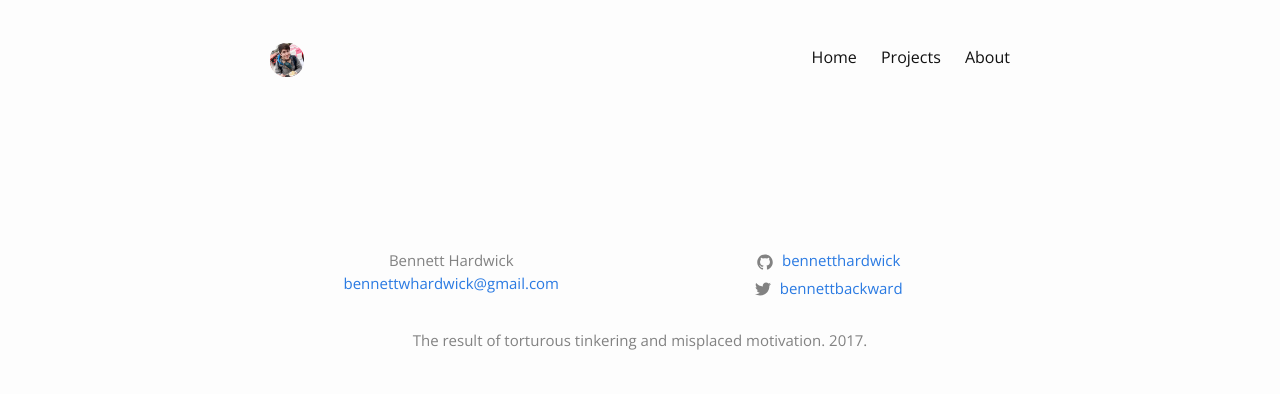
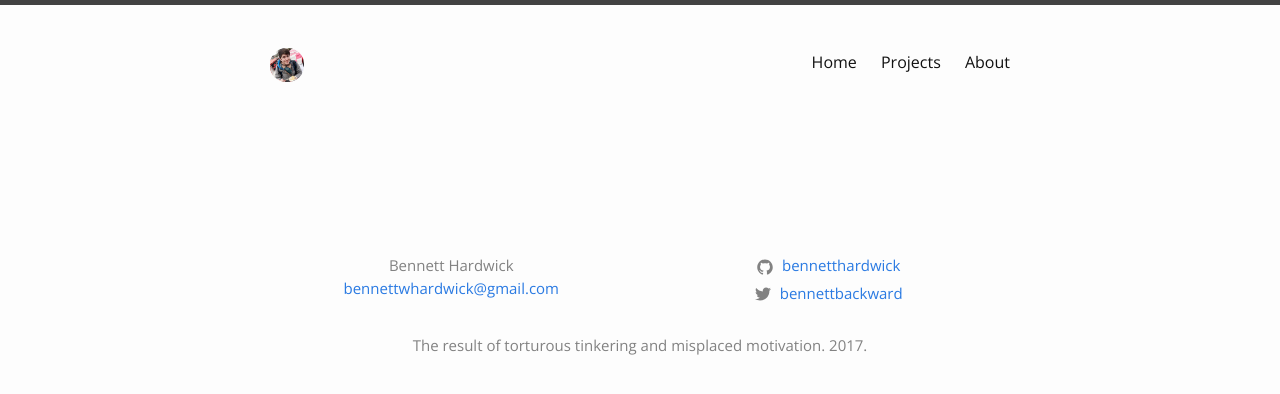
Before and after one commit to pbamotra/website, a Jekyll site: the page built from index.md, in a window 1280 px wide. Shown: the top 394 px of the page. Built offline with Jekyll 4.4.1, drawn with Linux system fonts in a browser that asks for light colours.

Commit message:
Pesky invisible characters

```diff
--- a/_sass/minima/_layout.scss
+++ b/_sass/minima/_layout.scss
@@ -1,4 +1,4 @@
-x/**
+/**
  * Site header
  */
 .site-header {
```
